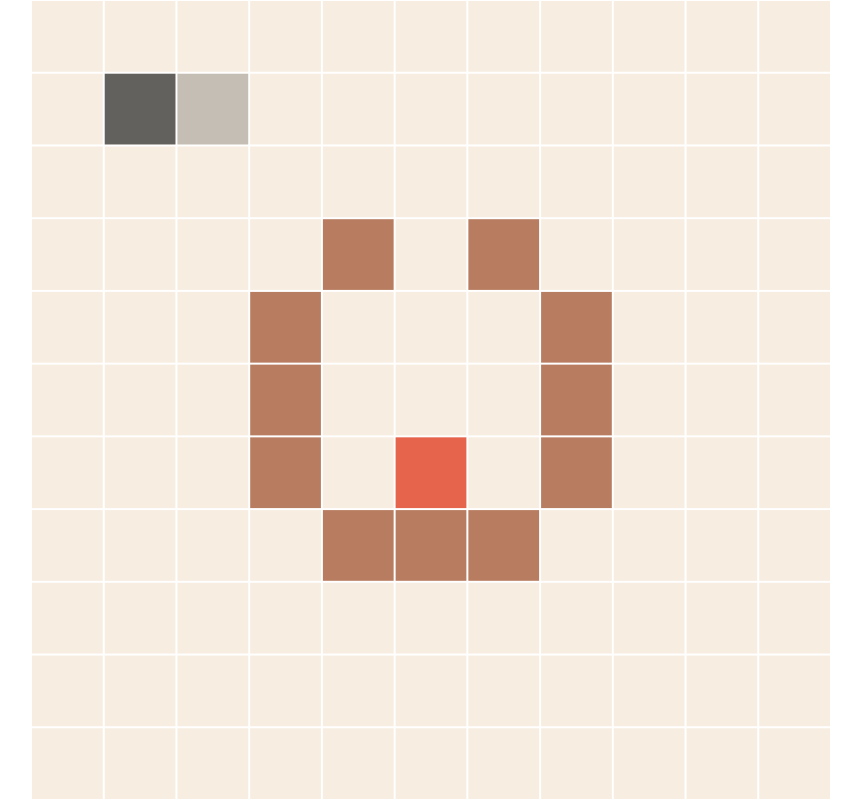
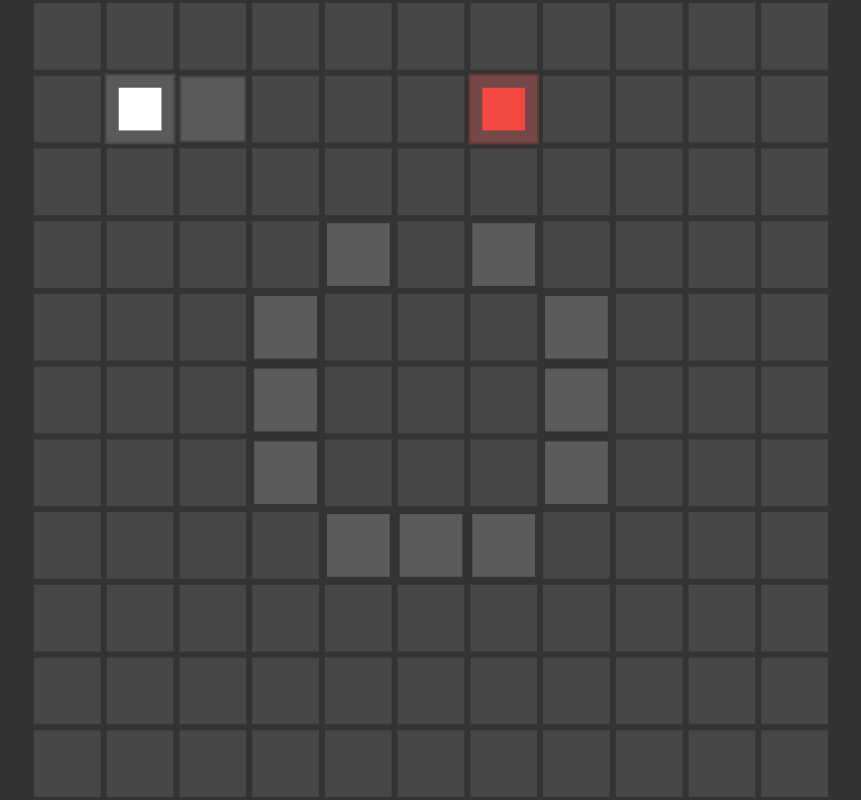
Before and after one commit to alvinwan/zombeee, a plain HTML site: page index.html in a window 1280 px wide. Shown: the whole page, without its empty margins (209-1070 px from the left). Drawn offline with Linux system fonts and the light colour scheme.

Commit message:
improved aesthetics, spwan zombies

```diff
--- a/index.html
+++ b/index.html
@@ -3,6 +3,7 @@
     <script src="scripts/main.js"></script>
     <style>
     body, canvas {
+      background-color:#333;
       padding: 0;
       margin: 0;
     }
--- a/scripts/main.js
+++ b/scripts/main.js
@@ -12,12 +12,15 @@ var map = {
     [0, 0, 0, 0, 0, 0, 0, 0, 0, 0, 0],
     [0, 0, 0, 0, 0, 0, 0, 0, 0, 0, 0]
   ],
-  "cell": {
-    "padding": 1
-  },
-  "fillStyles": {
-    0: 'rgba(222, 184, 135, 0.25)',
-    1: 'rgba(160, 82, 45, 0.75)'
+  "cells": {
+    0: {
+      "fillStyle": 'rgba(255, 255, 255, 0.1)',
+      "padding": 3,
+    },
+    1: {
+      "fillStyle": 'rgba(255, 255, 255, 0.2)',
+      "padding": 5,
+    }
   }
 }
 
@@ -39,8 +42,6 @@ function setup() {
     canvas.height / map.height);
   map.cell_dimension = cell_dimension
 
-  addZombie(map)
-
   var player = new Player(map);
   window.requestAnimationFrame(function() {
     draw(ctx, map, player)
@@ -55,24 +56,30 @@ function draw(ctx, map, player) {
   ctx.clearRect(0, 0, canvas.width, canvas.height);
   drawMap(ctx, map);
   player.draw(ctx);
+  if (Math.random() < 0.02) {
+    addZombie(map)
+  }
   window.requestAnimationFrame(function() {
     draw(ctx, map, player)
   });
 }
 
-function drawCell(x, y, map, ctx) {
+function drawCell(x, y, map, ctx, styles) {
+  if (styles === undefined) {
+    var styles = map.cells[map.grid[y][x]];
+  }
+  ctx.fillStyle = styles.fillStyle;
   ctx.fillRect(
-    map.cell_dimension * x + map.cell.padding,
-    map.cell_dimension * y + map.cell.padding,
-    map.cell_dimension - (map.cell.padding * 2),
-    map.cell_dimension - (map.cell.padding * 2));
+    map.cell_dimension * x + styles.padding,
+    map.cell_dimension * y + styles.padding,
+    map.cell_dimension - (styles.padding * 2),
+    map.cell_dimension - (styles.padding * 2));
 }
 
 function drawMap(ctx, map) {
   ctx.fillStyle = 'rgba(0, 0, 200, 0.25)';
   for (var i = 0; i < map.grid.length; i++) {
     for (var j = 0; j < map.grid[0].length; j++) {
-      ctx.fillStyle = map.fillStyles[map.grid[i][j]]
       drawCell(j, i, map, ctx)
     }
   }
@@ -175,15 +182,20 @@ function Player(map) {
   }
 
   this.draw = function(ctx) {
-    ctx.fillStyle = 'rgba(50, 50, 50, 0.75)';
-    drawCell(this.x, this.y, this.map, ctx);
+    drawCell(this.x, this.y, this.map, ctx,
+            {'fillStyle': 'rgba(255, 255, 255, 1)',
+            'padding': 15});
+    drawCell(this.x, this.y, this.map, ctx,
+            {'fillStyle': 'rgba(255, 255, 255, 0.1)',
+            'padding': 1});
 
-    ctx.fillStyle = 'rgba(50, 50, 50, 0.25)';
-    drawCell(this.x + this.ox, this.y + this.oy, this.map, ctx);
+    drawCell(this.x + this.ox, this.y + this.oy, this.map, ctx,
+            {'fillStyle': 'rgba(255, 255, 255, 0.1)',
+            'padding': 5});
   }
 
   this.shoot = function() {
-    var speed = 10
+    var speed = 30
     var bullet = new Bullet(this.map, this, this.ox * speed, this.oy * speed)
     this.map.bullets.push(bullet)
   }
@@ -205,14 +217,19 @@ function Bullet(map, player, dx, dy) {
     var elapsed = getSeconds() - this.st;
     this.x = this.sx + Math.floor(this.dx * elapsed)
     this.y = this.sy + Math.floor(this.dy * elapsed)
-    ctx.fillStyle = 'rgba(255, 216, 16, 0.75)'
-    drawCell(this.x, this.y, this.map, ctx)
+    drawCell(this.x, this.y, this.map, ctx, {
+      'fillStyle': 'rgba(255, 216, 16, 0.75)',
+      'padding': 20
+    })
 
-    ctx.fillStyle = 'rgba(255, 216, 16, 0.15)'
-    drawCell(this.x, this.y + 1, this.map, ctx)
-    drawCell(this.x, this.y - 1, this.map, ctx)
-    drawCell(this.x + 1, this.y, this.map, ctx)
-    drawCell(this.x - 1, this.y, this.map, ctx)
+    var style = {
+      'fillStyle': 'rgba(255, 216, 16, 0.15)',
+      'padding': 1
+    }
+    drawCell(this.x, this.y + 1, this.map, ctx, style)
+    drawCell(this.x, this.y - 1, this.map, ctx, style)
+    drawCell(this.x + 1, this.y, this.map, ctx, style)
+    drawCell(this.x - 1, this.y, this.map, ctx, style)
   }
 
   this.deleteme = function() {
@@ -237,8 +254,14 @@ function Zombie(map, sx, sy, dx, dy) {
     var elapsed = getSeconds() - this.st;
     this.x = this.sx + Math.floor(this.dx * elapsed)
     this.y = this.sy + Math.floor(this.dy * elapsed)
-    ctx.fillStyle = 'rgba(224, 53, 26, 0.75)'
-    drawCell(this.x, this.y, this.map, ctx)
+    drawCell(this.x, this.y, this.map, ctx, {
+      'fillStyle': 'rgba(244, 72, 66, 0.25)',
+      'padding': 1
+    })
+    drawCell(this.x, this.y, this.map, ctx, {
+      'fillStyle': 'rgba(244, 72, 66, 1)',
+      'padding': 15
+    })
   }
 }
 
```
